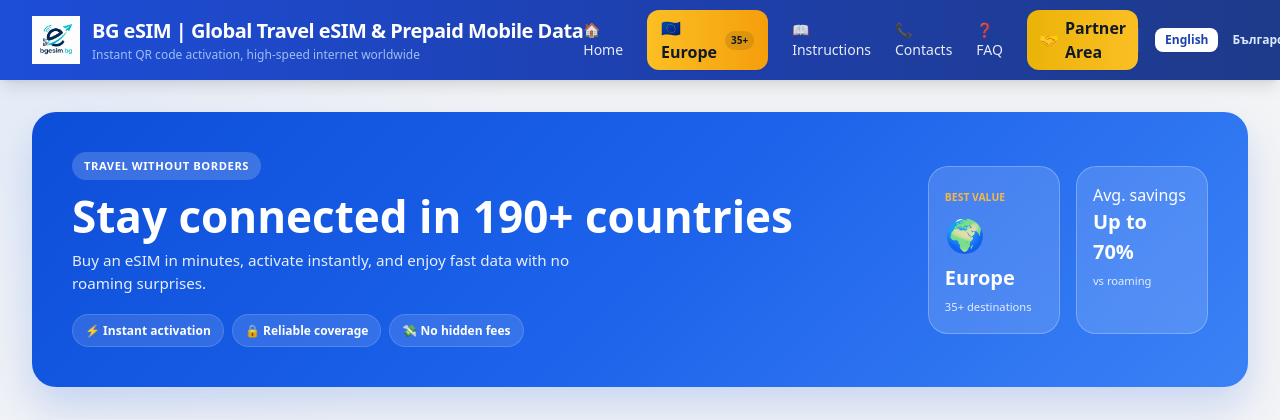
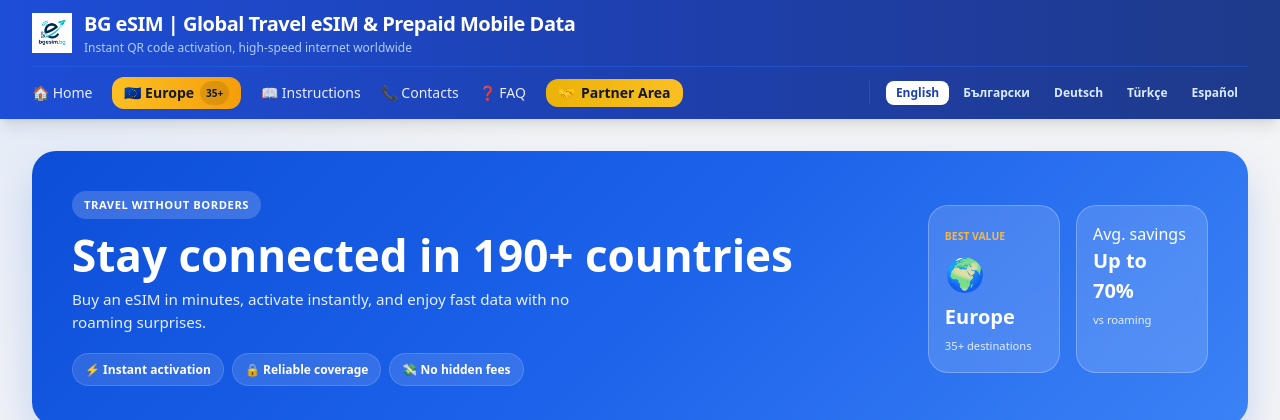
Before and after one commit to VioletaGeorgieva-dev/bgesim, a FastAPI app: page / in a window 1280 px wide. Shown: the top 420 px of the page. Run offline with FastAPI, Linux system fonts and the light colour scheme; parts of the project's set-up code (start-up, migrations or seed data) failed here and were passed over; some libraries are stand-ins or nearby versions.

Commit message:
Update index.html

```diff
--- a/app/templates/index.html
+++ b/app/templates/index.html
@@ -23,57 +23,65 @@
 </head>
 <body class="bg-gray-100 text-gray-800 font-sans antialiased min-h-screen flex flex-col overflow-x-hidden">
 
-<header class="bg-gradient-to-r from-blue-700 via-blue-800 to-blue-900 text-white shadow-lg sticky top-0 z-40 w-full">
-    <div class="max-w-7xl mx-auto px-4 sm:px-6 lg:px-8">
-        <div class="flex items-center justify-between h-16 sm:h-20">
+<header class="bg-gradient-to-r from-blue-700 via-blue-800 to-blue-900 text-white shadow-lg sticky top-0 z-50 w-full">
+    <div class="max-w-7xl mx-auto px-4 sm:px-6 lg:px-8 py-2.5">
+
+        <!-- ГОРЕН РЕД: Лого, Титла и Слоган -->
+        <div class="flex items-center justify-between border-b border-blue-600/50 pb-2.5 gap-4">
             <a href="/" class="flex items-center gap-3 shrink-0">
-                <img src="/static/images/logo.png" alt="{{ t.site_title }}" class="h-9 sm:h-12 w-auto object-contain">
+                <img src="/static/images/logo.png" alt="{{ t.site_title }}" class="h-8 sm:h-10 w-auto object-contain">
                 <div>
-                    <h1 class="text-base sm:text-xl font-extrabold tracking-tight leading-none text-white">{{ t.site_title }}</h1>
-                    <p class="text-[10px] sm:text-xs text-blue-200 opacity-80 mt-0.5 hidden sm:block">{{ t.site_subtitle }}</p>
+                    <h1 class="text-base sm:text-xl font-extrabold tracking-tight leading-none text-white whitespace-nowrap">{{ t.site_title }}</h1>
+                    <p class="text-[10px] sm:text-xs text-blue-200 opacity-90 mt-0.5 hidden sm:block">{{ t.site_subtitle }}</p>
                 </div>
             </a>
 
-            <nav class="hidden lg:flex items-center gap-6">
-                <a href="/" class="text-sm font-medium text-white/90 hover:text-white hover:scale-105 transition">🏠 Home</a>
-                <a href="/search?country=Europe" class="inline-flex items-center gap-2 px-3.5 py-1.5 rounded-xl bg-gradient-to-r from-amber-400 to-amber-500 hover:from-amber-500 hover:to-amber-600 text-gray-900 font-bold shadow-sm transition">
+            <!-- Бутон за мобилно меню (показва се само на телефон) -->
+            <button type="button" onclick="toggleMobileMenu()" class="p-2 rounded-lg text-blue-100 hover:text-white hover:bg-blue-700/50 focus:outline-none xl:hidden ml-auto" aria-label="Toggle Menu">
+                <svg id="menu-icon" class="w-6 h-6" fill="none" stroke="currentColor" viewBox="0 0 24 24">
+                    <path stroke-linecap="round" stroke-linejoin="round" stroke-width="2" d="M4 6h16M4 12h16M4 18h16"></path>
+                </svg>
+            </button>
+        </div>
+
+        <!-- ДОЛЕН РЕД: Навигация, Бутон Партньори и Езици (за Десктоп) -->
+        <div class="hidden xl:flex items-center justify-between pt-2.5">
+            <nav class="flex items-center gap-5 text-sm font-medium">
+                <a href="/" class="text-white/90 hover:text-white transition whitespace-nowrap">🏠 Home</a>
+                <a href="/search?country=Europe" class="inline-flex items-center gap-1.5 px-3 py-1 rounded-xl bg-gradient-to-r from-amber-400 to-amber-500 hover:from-amber-500 hover:to-amber-600 text-gray-900 font-bold shadow-sm transition whitespace-nowrap">
                     <span>🇪🇺 Europe</span>
                     <span class="text-[10px] bg-black/10 px-1.5 py-0.5 rounded-full font-semibold">35+</span>
                 </a>
-                <a href="/instructions" class="text-sm font-medium text-white/90 hover:text-white transition">📖 {{ t.nav_instructions | default('Инструкции') }}</a>
-                <a href="/contacts" class="text-sm font-medium text-white/90 hover:text-white transition">📞 {{ t.nav_contacts | default('Контакти') }}</a>
-                <a href="/faq" class="text-sm font-medium text-white/90 hover:text-white transition">❓ {% if lang == 'bg' %}Въпроси{% else %}FAQ{% endif %}</a>
-                <a href="/partner/login" class="inline-flex items-center gap-1.5 px-3 py-1.5 rounded-xl bg-gradient-to-r from-yellow-500 to-amber-400 hover:from-yellow-400 hover:to-amber-300 text-gray-900 font-bold shadow-sm transition">
+                <a href="/instructions" class="text-white/90 hover:text-white transition whitespace-nowrap">📖 {{ t.nav_instructions | default('Инструкции') }}</a>
+                <a href="/contacts" class="text-white/90 hover:text-white transition whitespace-nowrap">📞 {{ t.nav_contacts | default('Контакти') }}</a>
+                <a href="/faq" class="text-white/90 hover:text-white transition whitespace-nowrap">❓ {% if lang == 'bg' %}Въпроси{% else %}FAQ{% endif %}</a>
+                <a href="/partner/login" class="inline-flex items-center gap-1.5 px-3 py-1 rounded-xl bg-gradient-to-r from-yellow-500 to-amber-400 hover:from-yellow-400 hover:to-amber-300 text-gray-900 font-bold shadow-sm transition whitespace-nowrap">
                     🤝 <span>{{ t.partner_area_btn }}</span>
                 </a>
             </nav>
 
-            <div class="hidden lg:flex items-center gap-1 border-l border-blue-600/60 pl-4">
+            <!-- Езици вдясно на долния ред -->
+            <div class="flex items-center gap-1 border-l border-blue-600/60 pl-4">
                 {% for code, label in supported_langs.items() %}
                 <a href="{{ lang_urls[code] }}"
-                   class="px-2.5 py-1 rounded-lg text-xs font-bold transition
+                   class="px-2.5 py-1 rounded-lg text-xs font-bold transition whitespace-nowrap
                    {% if lang == code %}bg-white text-blue-800 shadow-sm{% else %}text-blue-100 hover:bg-blue-700/60{% endif %}">
                     {{ label }}
                 </a>
                 {% endfor %}
             </div>
+        </div>
 
-            <div class="flex items-center gap-2 lg:hidden">
-                <a href="/search?country=Europe" class="inline-flex items-center gap-1 px-2.5 py-1.5 rounded-lg bg-amber-400 text-gray-900 font-bold text-xs">
-                    <span>🇪🇺 Europe</span>
-                </a>
-                <button type="button" onclick="toggleMobileMenu()" class="p-2 rounded-lg text-blue-100 hover:text-white hover:bg-blue-700/50 focus:outline-none" aria-label="Toggle Menu">
-                    <svg id="menu-icon" class="w-6 h-6" fill="none" stroke="currentColor" viewBox="0 0 24 24">
-                        <path stroke-linecap="round" stroke-linejoin="round" stroke-width="2" d="M4 6h16M4 12h16M4 18h16"></path>
-                    </svg>
-                </button>
-            </div>
-        </div>
     </div>
 
-    <div id="mobile-menu" class="hidden lg:hidden bg-blue-900 border-t border-blue-800 px-4 pt-3 pb-6 space-y-3">
+    <!-- Мобилно меню -->
+    <div id="mobile-menu" class="hidden xl:hidden bg-blue-900 border-t border-blue-800 px-4 pt-3 pb-6 space-y-3">
         <div class="flex flex-col gap-2">
             <a href="/" class="px-3 py-2 rounded-lg text-sm font-medium text-white hover:bg-blue-800">🏠 Home</a>
+            <a href="/search?country=Europe" class="px-3 py-2 rounded-lg text-sm font-bold text-amber-300 hover:bg-blue-800 flex items-center justify-between">
+                <span>🇪🇺 Europe</span>
+                <span class="text-xs bg-amber-400/20 px-2 py-0.5 rounded-full">35+</span>
+            </a>
             <a href="/instructions" class="px-3 py-2 rounded-lg text-sm font-medium text-white hover:bg-blue-800">📖 {{ t.nav_instructions | default('Инструкции') }}</a>
             <a href="/contacts" class="px-3 py-2 rounded-lg text-sm font-medium text-white hover:bg-blue-800">📞 {{ t.nav_contacts | default('Контакти') }}</a>
             <a href="/faq" class="px-3 py-2 rounded-lg text-sm font-medium text-white hover:bg-blue-800">❓ {% if lang == 'bg' %}Въпроси{% else %}FAQ{% endif %}</a>
```
